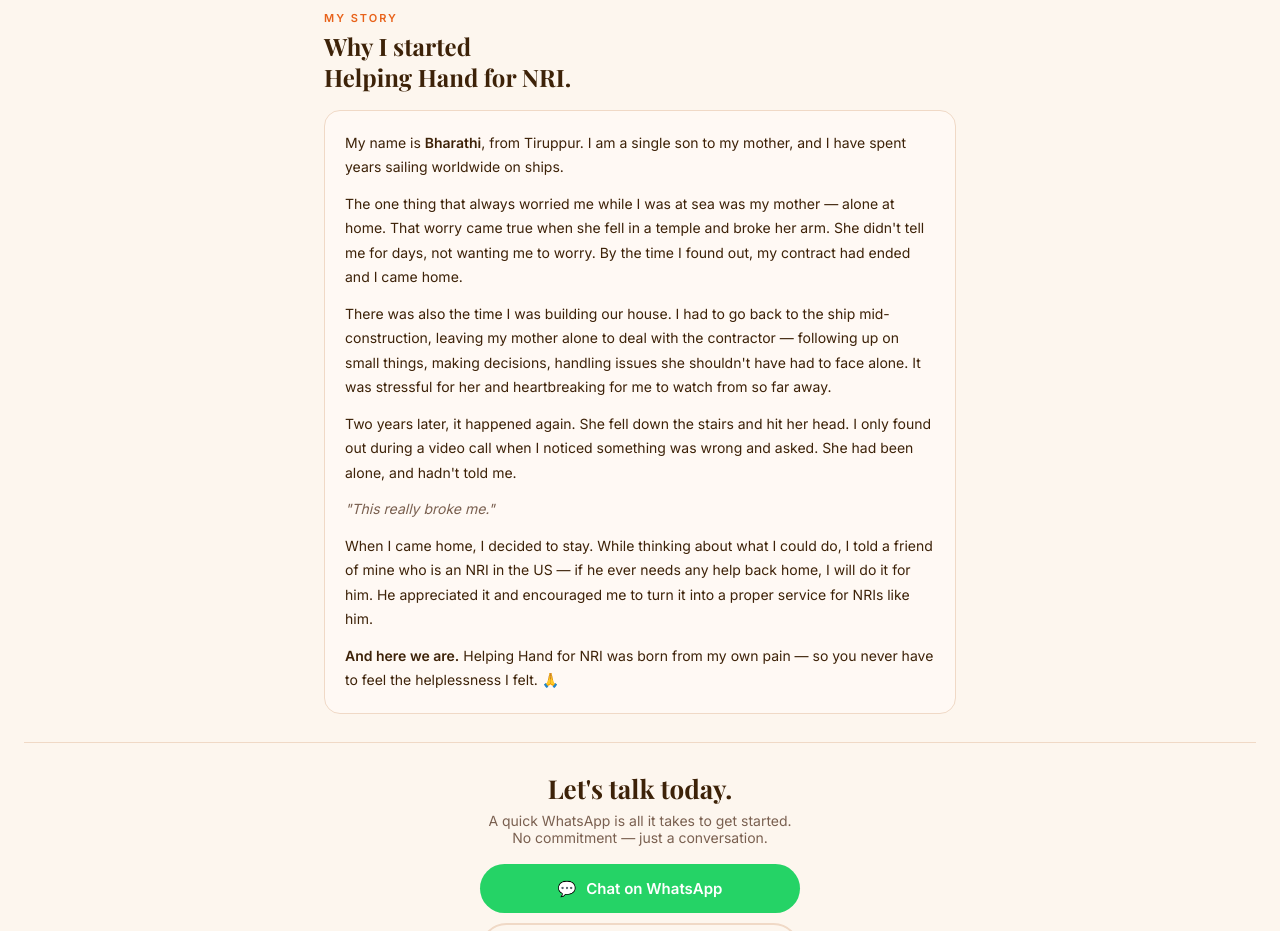
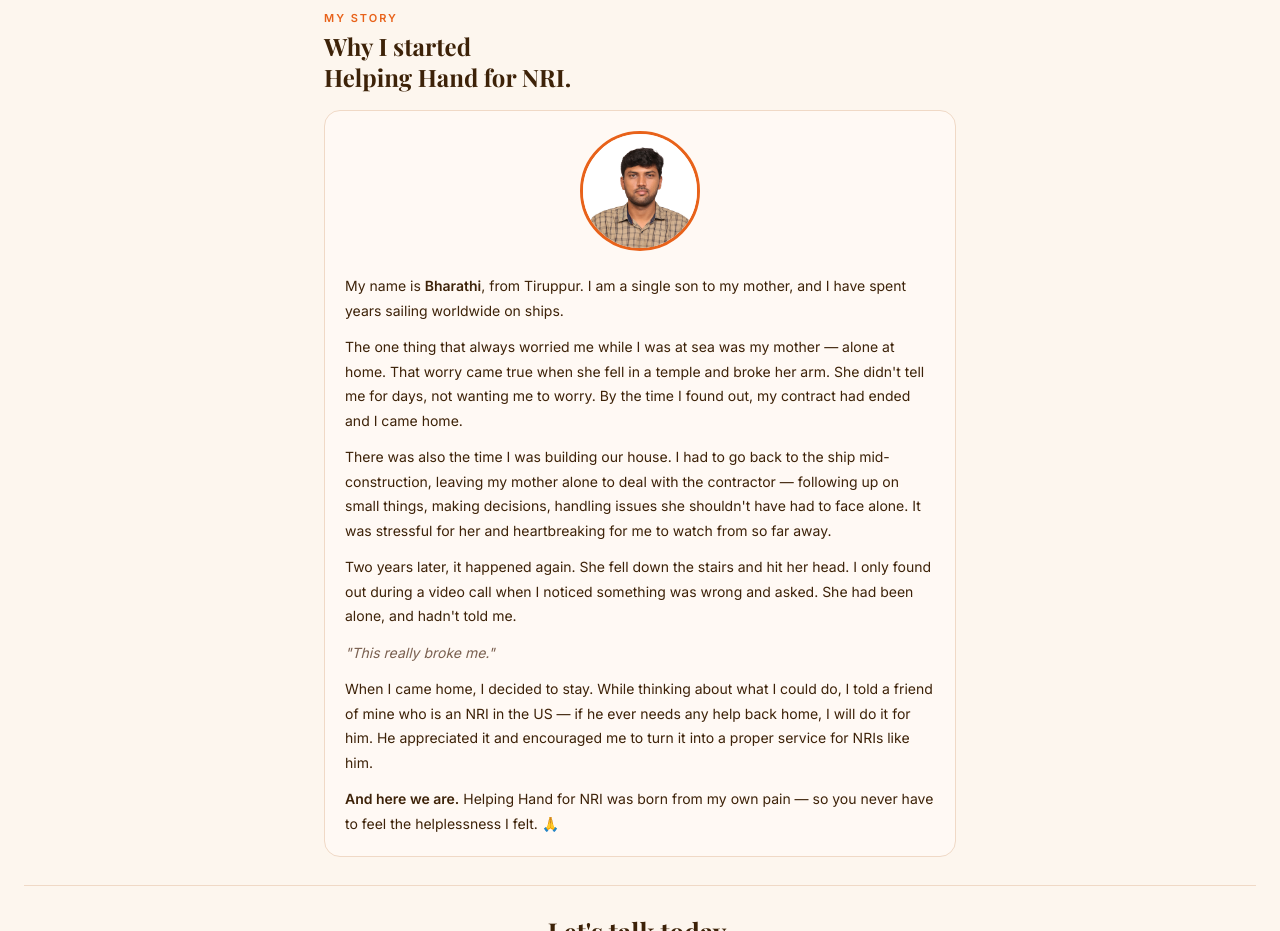
Before and after one commit to Bharathi1459/helping-hand-NRI, a plain HTML site: page index.html in a window 1280 px wide. Shown: the part 2300-3231 px from the top of the page. Drawn offline with nearby package versions, Linux system fonts and the light colour scheme.

Commit message:
Add files via upload

```diff
--- a/index.html
+++ b/index.html
@@ -471,6 +471,9 @@
   <p class="section-label">My Story</p>
   <h2 class="section-title">Why I started<br>Helping Hand for NRI.</h2>
   <div style="background:var(--card-bg); border:1px solid var(--border); border-radius:16px; padding:20px; line-height:1.75; font-size:14px; color:var(--warm-brown);">
+    <div style="text-align:center; margin-bottom:16px;">
+      <img src="photo.jpg" alt="Bharathi - Helping Hand for NRI" style="width:120px; height:120px; border-radius:50%; object-fit:cover; object-position:top; border:3px solid var(--saffron);">
+    </div>
     <p style="margin-bottom:12px;">My name is <strong>Bharathi</strong>, from Tiruppur. I am a single son to my mother, and I have spent years sailing worldwide on ships.</p>
     <p style="margin-bottom:12px;">The one thing that always worried me while I was at sea was my mother — alone at home. That worry came true when she fell in a temple and broke her arm. She didn't tell me for days, not wanting me to worry. By the time I found out, my contract had ended and I came home.</p>
     <p style="margin-bottom:12px;">There was also the time I was building our house. I had to go back to the ship mid-construction, leaving my mother alone to deal with the contractor — following up on small things, making decisions, handling issues she shouldn't have had to face alone. It was stressful for her and heartbreaking for me to watch from so far away.</p>
```
